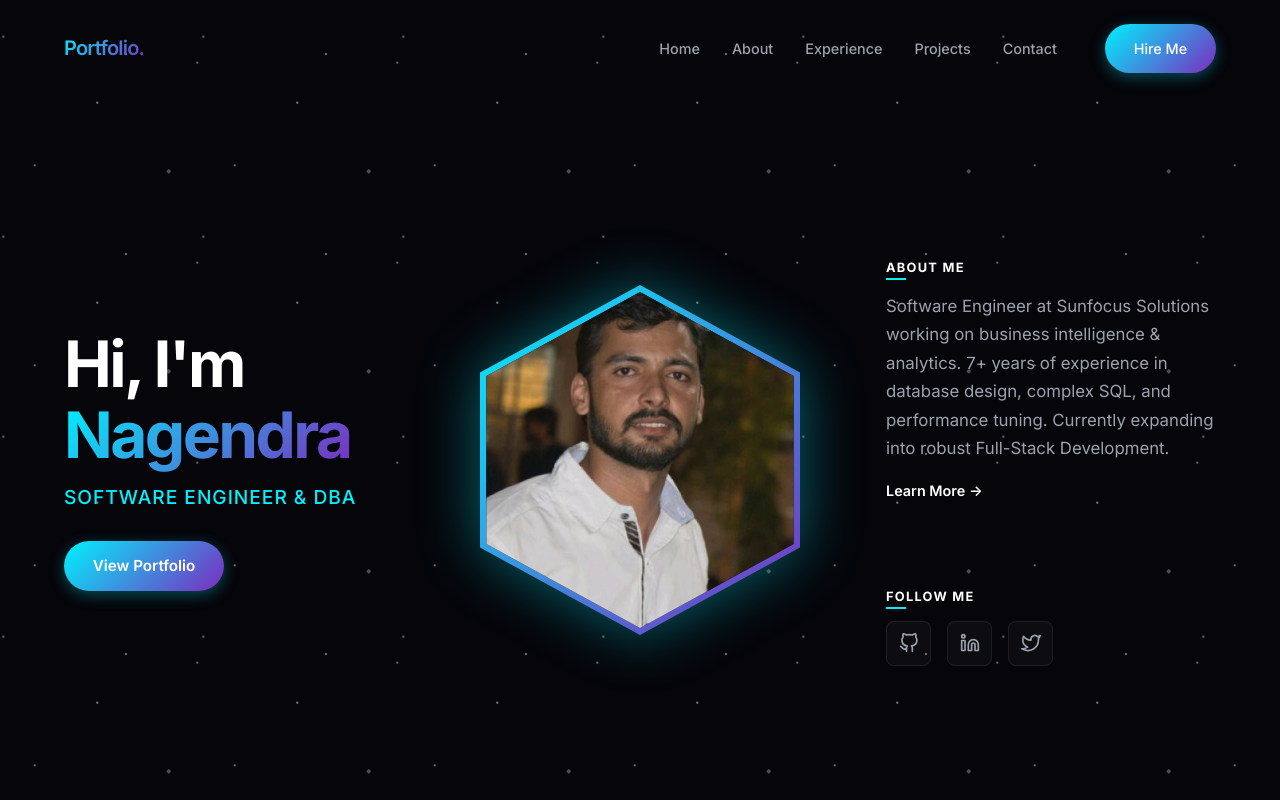
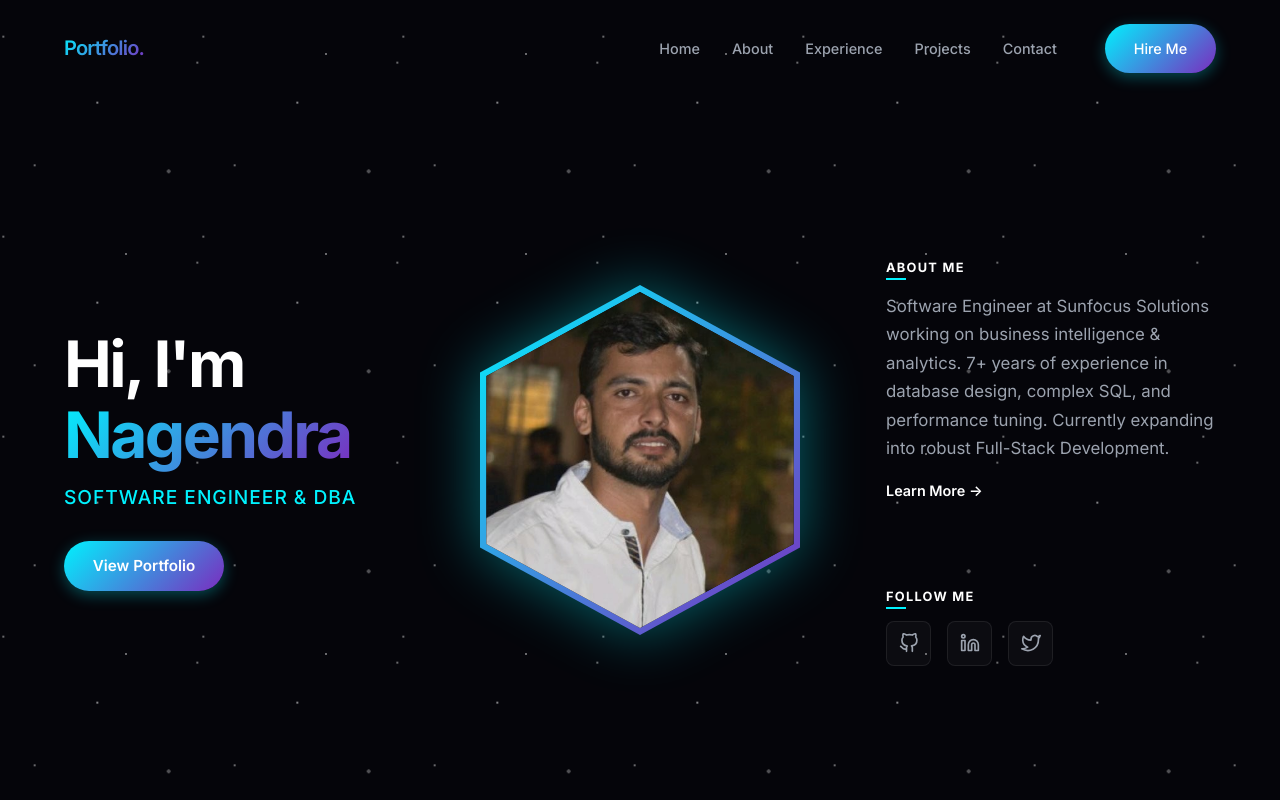
Before and after one commit to NagendraSutliya/portfolio, a React app: page / in a window 1280 px wide. Shown: the top 800 px of the page. Built offline with nearby package versions, Linux system fonts and the light colour scheme; the HTML template or start-up script is replaced by a standard one.

Commit message:
image fixed

```diff
--- a/src/components/Hero.css
+++ b/src/components/Hero.css
@@ -141,23 +141,24 @@
 }
 
 .hexagon-image img {
-  width: 115%;
-  height: 115%;
+  width: 110%;
+  height: 110%;
   object-fit: cover;
-  /* Push down slightly to frame the face properly in the base state */
-  transform: translateY(5%);
+  /* Push the image down so the head isn't chopped off by the top point of the hexagon */
+  transform: scale(1) translateY(8%);
   transform-origin: bottom center;
   transition: all 0.4s cubic-bezier(0.175, 0.885, 0.32, 1.275);
 }
 
-/* On hover, open the top vertices of the clip-path just enough to let the head out */
+/* On hover, open the top vertices of the clip-path and scale/translate the image up */
 .hexagon-wrapper:hover .hexagon-image {
-  clip-path: polygon(50% -15%, 115% -5%, 100% 75%, 50% 100%, 0% 75%, -15% -5%);
+  clip-path: polygon(50% -40%, 130% -20%, 100% 75%, 50% 100%, 0% 75%, -30% -20%);
 }
 
 .hexagon-wrapper:hover img {
-  /* Scale upwards from the bottom. Maintain the 5% translateY so the bottom never lifts up! */
-  transform: scale(1.08) translateY(5%);
+  /* Fix typo: scale(1.) -> scale(1.1) */
+  /* Keep translateY positive or 0 to prevent the bottom edge from lifting up too high */
+  transform: scale(1.1) translateY(0%);
 }
 
 @media (max-width: 1024px) {
```
